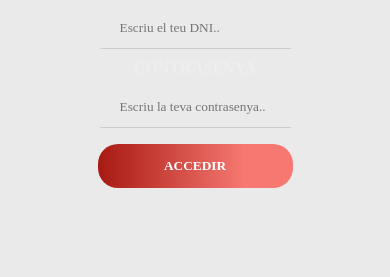
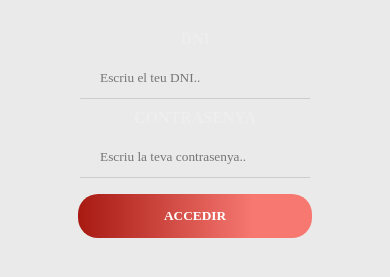
Before and after one commit to Delivarass/AppMobil, a website: page Deliverass/www/index.html in a window 390 px wide. Shown: the part 211-488 px from the top of the page. Drawn offline with Linux system fonts and the light colour scheme; some packages are replaced by stand-ins of ours.

Commit message:
Nou Logotip App i Login 4.0

```diff
--- a/Deliverass/www/css/index.css
+++ b/Deliverass/www/css/index.css
@@ -369,5 +369,6 @@ input[type=submit]:hover {
 }
 
 .formulari {
-   padding: 0 25%;
+   padding: 0 20%;
+   padding-top: 50px;
 }
```
